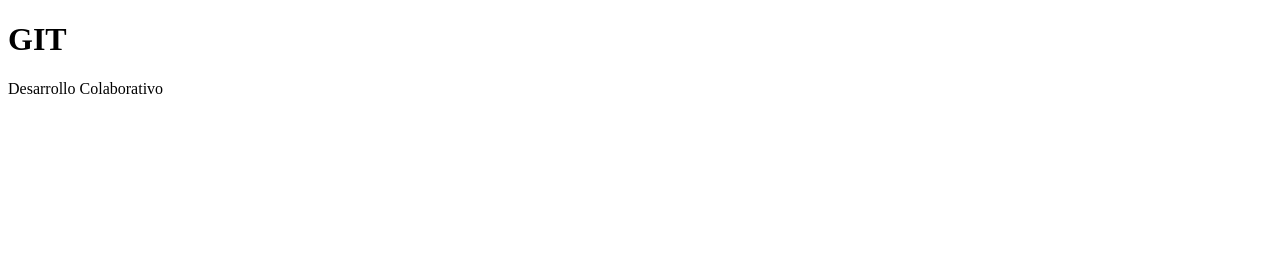
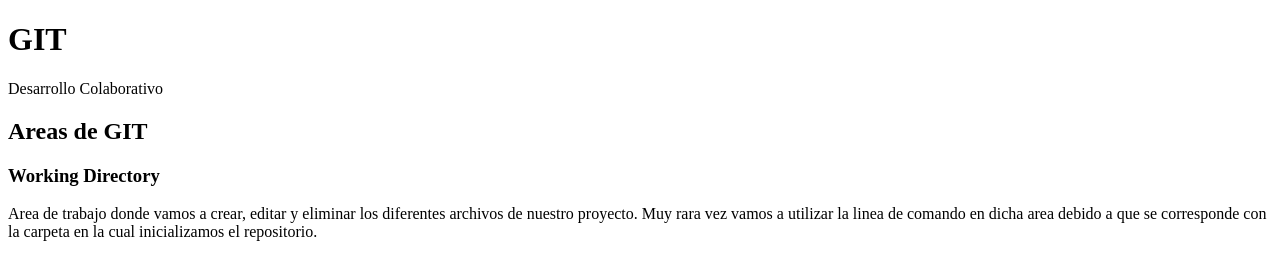
Before and after one commit to EdberthC/git-j19, a plain HTML site: page index.html in a window 1280 px wide. Drawn offline with Linux system fonts and the light colour scheme.

Commit message:
Areas GIT: Working Directory

```diff
--- a/index.html
+++ b/index.html
@@ -11,5 +11,13 @@
         <h1>GIT</h1>
         <P>Desarrollo Colaborativo</P>
     </header>
+    <section>
+        <h2>Areas de GIT</h2>
+        <ARTicle>
+            <h3>Working Directory</h3>
+            <p>Area de trabajo donde vamos a crear, editar y eliminar los diferentes archivos de nuestro proyecto. Muy rara vez vamos a utilizar la linea de comando en dicha area debido a que se corresponde con la carpeta en la cual inicializamos el repositorio.
+            </p>
+        </ARTicle>
+    </section>
 </body>
 </html>
```
